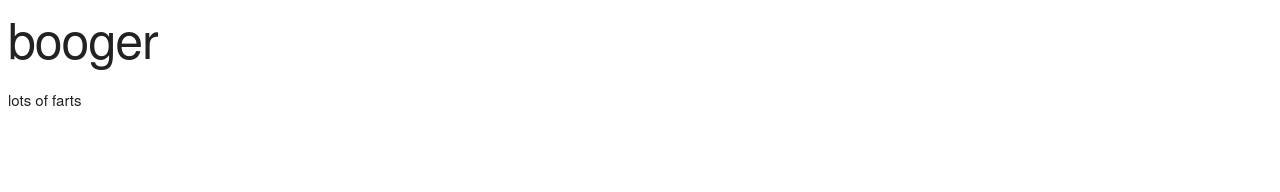
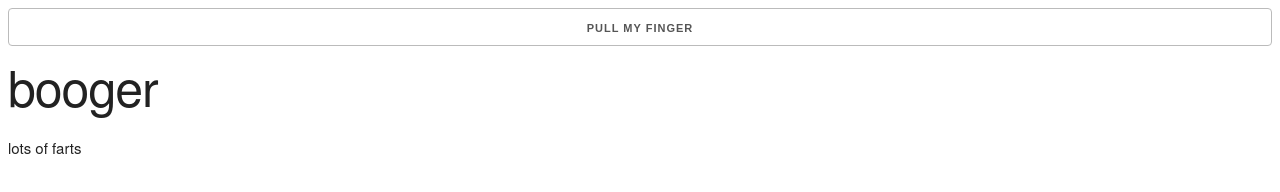
Before and after one commit to jonathak/jonathak.github.io, a plain HTML site: page iphone.html in a window 1280 px wide. Drawn offline with Linux system fonts and the light colour scheme.

Commit message:
jhgfsdsfd

```diff
--- a/iphone.html
+++ b/iphone.html
@@ -6,6 +6,7 @@
   </head>
   <body>
 
+<button class="u-full-width">pull my finger</button>
 <h1>booger</h1>
 <p>lots of farts</p>
 </body></html>
```
